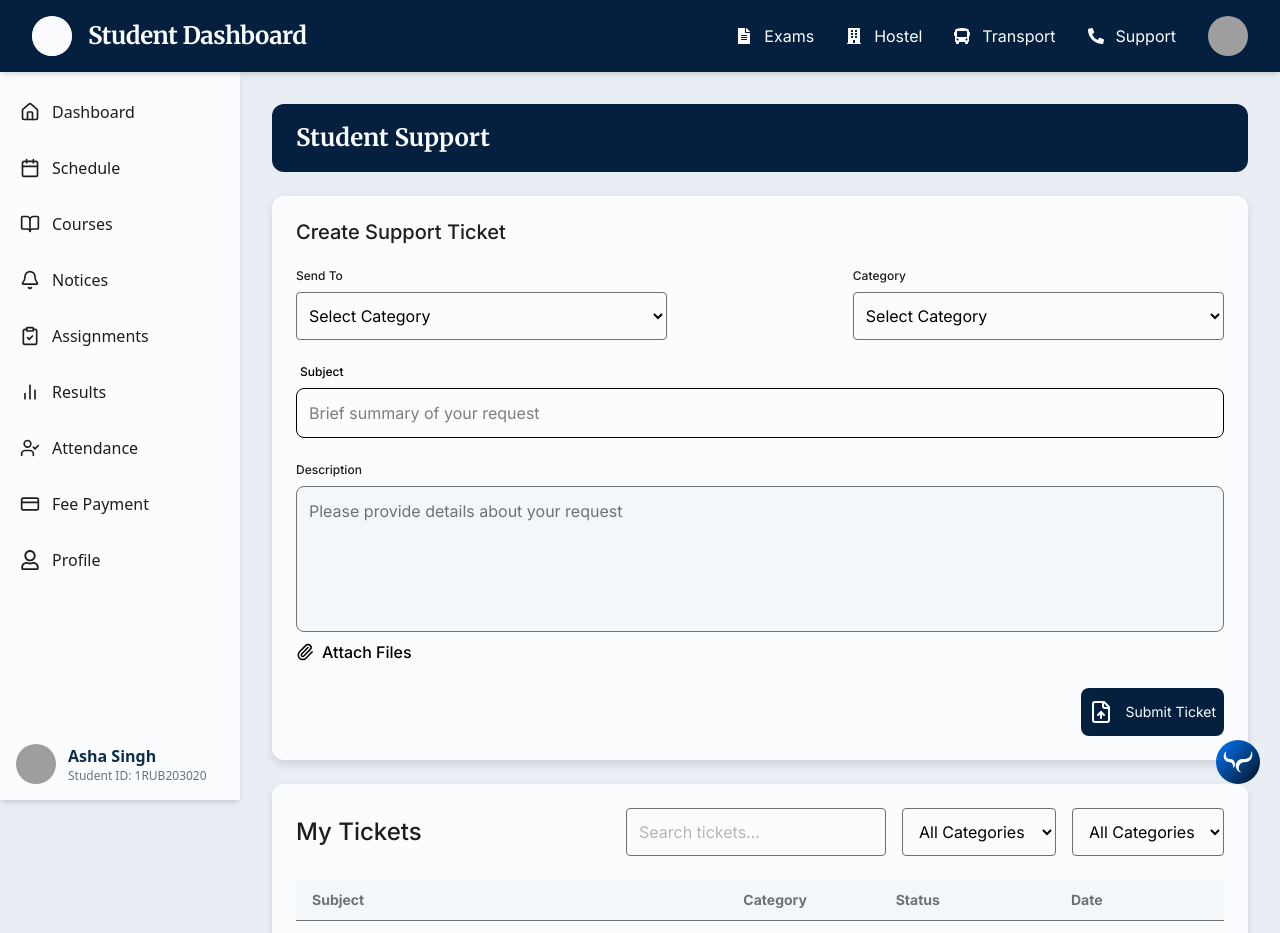
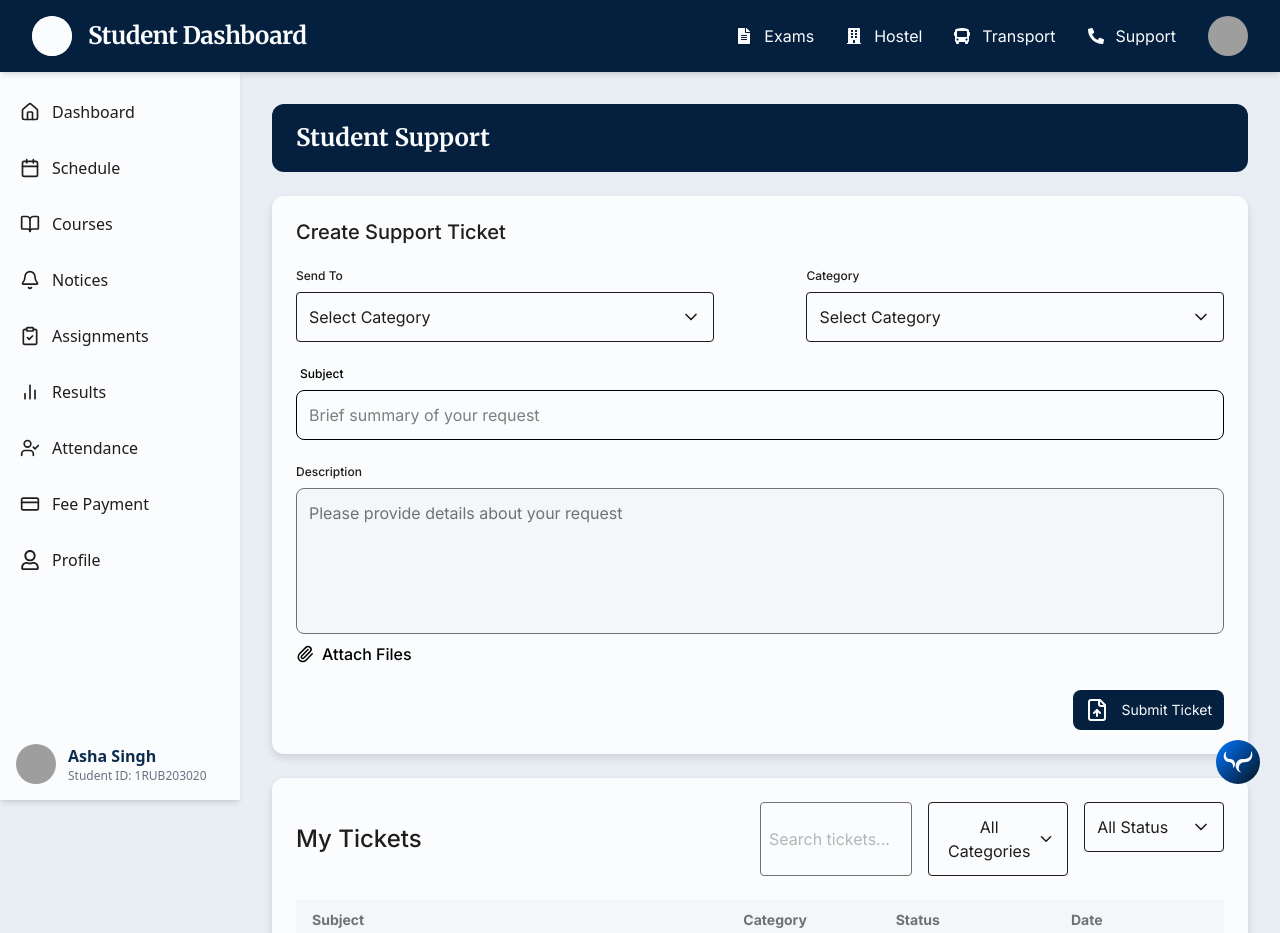
Before and after one commit to Aristiec/SMSfrontend, a React (Vite) app in the folder frontend/: page /student/support in a window 1280 px wide. Shown: the top 933 px of the page. Built offline with nearby package versions, Linux system fonts and the light colour scheme; grey boxes are pictures that could not be loaded; a web font is replaced by a local one.

Commit message:
dropdown added

```diff
--- /dev/null
+++ b/frontend/src/components/utils/Dropdown.jsx
@@ -0,0 +1,50 @@
+import React, { useState, useRef, useEffect } from "react";
+import { ChevronDown } from "lucide-react";
+
+const Dropdown = ({ options, onSelect, placeholder = "Select Option" }) => {
+  const [isOpen, setIsOpen] = useState(false);
+  const [selected, setSelected] = useState(null);
+  const dropdownRef = useRef(null);
+
+  useEffect(()=>{
+    const handleClickOutside = (event) => {
+        if(dropdownRef.current && !dropdownRef.current.contains(event.target)){
+            setIsOpen(false);
+        }
+    }
+    document.addEventListener("mousedown", handleClickOutside);
+    return () => {
+        document.removeEventListener("mousedown", handleClickOutside);
+    }
+  },[])
+
+
+  const handleSelect = (option)=>{
+    setSelected(option);
+    setIsOpen(false);
+    onSelect(option);
+  }
+
+  console.log(options)
+
+  return <div className="relative w-full" ref={dropdownRef}>
+    <button onClick={()=>setIsOpen(!isOpen)} className="w-full  flex justify-between items-center border-1 border-[#1F1D1D] py-3     px-3 rounded-[4px] font-[Inter] font-[400] text-[16px] leading-6 tracking-normal text-[#1F1D1D] cursor-pointer     ">
+    {selected ||<span>{placeholder}</span> }
+    <ChevronDown size={20}/>
+    </button>
+    {isOpen && (
+        <ul className="absolute z-10   bg-white w-full flex flex-col gap-2 rounded-b-[8px] ">
+            {options.map((option,index)=>(
+                <div className="w-full hover:bg-blue-800 hover:text-white rounded-md">
+                <li className=" cursor-pointer  py-2 px-2  rounded-[8px]" key={index} onClick={()=>handleSelect(option)}>
+                    {option}
+                </li>
+
+                </div>
+            ))}
+        </ul>
+    )}
+  </div>;
+};
+
+export default Dropdown;
--- a/frontend/src/pages/student/Support.jsx
+++ b/frontend/src/pages/student/Support.jsx
@@ -1,5 +1,6 @@
 import React, { useState } from "react";
 import { Paperclip, FileUp } from "lucide-react";
+import Dropdown from "../../components/utils/Dropdown";
 
 const tickets = [
   {
@@ -34,12 +35,39 @@ const statusStyles = {
   Resolved: "bg-green-100 text-green-600",
 };
 
+
+
+const dropdown = {
+  sendTo:{
+    placeholder:"Select Category",
+    options:["Admin", "Transport","Faculty"]
+
+  },
+  category:{
+    placeholder:"Select Category",
+    options:["Academic","Administrative", "Technical", "Transport", "Finance", "Others"]
+  },
+  myTicketDropdown1:{
+    placeholder:"All Categories",
+    options:["Academic","Administrative", "Technical", "Transport", "Finance", "Others"]
+  },
+  myTicketDropdown2:{
+    placeholder:"All Status",
+    options:["Open", "In Progress", "Resolved"]
+  }
+}
+
 const Support = () => {
   const [sendTo, setSendTo] = useState("");
   const [category, setCategory] = useState("");
   const [message, setMessage] = useState("");
   const [status,setStatus] = useState("");
   const [ticketCategory, setTicketCategory] = useState("");
+
+
+  const handleSelect = (option) => {
+    console.log(option);
+  };
 
   return (
     <div className="bg-[#E9EEF4] p-4 font-[Inter] min-h-screen space-y-6">
@@ -58,42 +86,17 @@ const Support = () => {
           </p>
 
           <div className="flex justify-between">
-            <div className="flex flex-col gap-2 w-[40%]">
+            <div className="flex flex-col gap-2 w-[45%]">
               <label className="font-[Inter] font-medium text-[12px] leading-4 tracking-[0] text-[#1F1D1D] flex items-center">
                 Send To
               </label>
-              <select
-                value={sendTo}
-                onChange={(e) => setSendTo(e.target.value)}
-                className="rounded-[4px] border-1 px-2 py-3 border-[#717171]"
-              >
-                <option value="" disabled hidden>
-                  Select Category
-                </option>
-                <option value="admin">Admin</option>
-                <option value="faculty">Faculty</option>
-                <option value="transport">Transport</option>
-              </select>
+             <Dropdown options={dropdown.sendTo.options} placeholder={dropdown.category.placeholder} onSelect={handleSelect} />
             </div>
-            <div className="flex flex-col gap-2 w-[40%]">
+            <div className="flex flex-col gap-2 w-[45%]">
               <label className="font-[Inter] font-medium text-[12px] leading-4 tracking-[0] text-[#1F1D1D] flex items-center">
                 Category
               </label>
-              <select
-                value={category}
-                onChange={(e) => setCategory(e.target.value)}
-                className="rounded-[4px] border-1 px-2 py-3 border-[#717171]"
-              >
-                <option value="" disabled hidden>
-                  Select Category
-                </option>
-                <option value="academic">Academic</option>
-                <option value="administrative">Administrative</option>
-                <option value="finance">Finance</option>
-                <option value="technical">Technical</option>
-                <option value="transport">Transport</option>
-                <option value="other">Other</option>
-              </select>
+              <Dropdown options={dropdown.category.options} onSelect={handleSelect} placeholder={dropdown.category.placeholder}/>
             </div>
           </div>
 
@@ -125,8 +128,8 @@ const Support = () => {
             </div>
           </div>
 
-          <div className="flex justify-end ">
-            <button className="bg-[#04203E] flex gap-3 rounded-[8px] px-2 py-3 cursor-pointer">
+          <div className="flex justify-end gap-3 rounded-[8px]">
+            <button className="bg-[#04203E] flex gap-3 rounded-[8px] px-3 py-2 cursor-pointer">
               <FileUp color="#FAFCFD" />
               <p className="text-[#FAFCFD] fony-[Inter] font-[400] text-[14px] leading-6 text-center">
                 Submit Ticket
@@ -139,45 +142,22 @@ const Support = () => {
           style={{ boxShadow: "0px 4px 8px 0px #0000001F" }}
           className="font-[Inter] bg-[#FAFCFD] rounded-[12px] flex flex-col gap-6 p-6 "
         >
-          <div className="flex">
+          <div className="flex justify-between">
             <p className="w-1/2 font-medium text-[24px] leading-6 flex items-center text-[#1F1D1D] ">
               My Tickets
             </p>
-            <div className="flex gap-4">
+            <div className="flex gap-4 w-1/2 ">
               <input
-                className="rounded-[4px] border-1 border-[#717171] py-2 px-3 bg-[#FAFCFD] font-[400] text-[16px] leading-6 text-[#717171]"
+                className="w-full  rounded-[4px] border-1 border-[#717171] py-2 px-2 bg-[#FAFCFD] font-[400] text-[16px] leading-6 text-[#717171]"
                 placeholder="Search tickets..."
               />
-              <div>
-                <select
-                  value={ticketCategory}
-                  onChange={(e) => setTicketCategory(e.target.value)}
-                  className="rounded-[4px] border-1 px-3 py-3 border-[#717171] text-[16px] font-[400] leading-6 flex justify-between items-center "
-                >
-                  <option value="" disabled hidden>
-                    All Categories
-                  </option>
-                  <option value="academic">Academic</option>
-                  <option value="administrative">Administrative</option>
-                  <option value="finance">Finance</option>
-                  <option value="technical">Technical</option>
-                  <option value="transport">Transport</option>
-                  <option value="other">Other</option>
-                </select>
-              </div>
-              <div>
-                <select
-                  value={status}
-                  onChange={(e) => setStatus(e.target.value)}
-                  className="rounded-[4px] border-1 px-3 py-3 border-[#717171] text-[16px] font-[400] leading-6 flex justify-between items-center "
-                >
-                  <option value="" disabled hidden>
-                    All Categories
-                  </option>
-                  <option value="open">Open</option>
-                  <option value="inProgress">In Progress</option>
-                  <option value="resolved">Resolved</option>
-                </select>
+
+                <div className="w-full">
+                  <Dropdown options={dropdown.myTicketDropdown1.options} placeholder={dropdown.myTicketDropdown1.placeholder} onSelect={handleSelect}/>
+
+                </div>
+              <div className="w-full">
+                <Dropdown options={dropdown.myTicketDropdown2.options} placeholder={dropdown.myTicketDropdown2.placeholder} onSelect={handleSelect}/>
               </div>
             </div>
           </div>
--- a/frontend/src/pages/student/Transport.jsx
+++ b/frontend/src/pages/student/Transport.jsx
@@ -254,7 +254,7 @@ const Transport = () => {
                     <div className="flex gap-3 items-center">
                       <div
                         className={`flex items-center justify-center w-8 h-8 rounded-full ${
-                          stop.isCurrentStop ? "bg-[blue]" : "bg-[#FAFCFD]"
+                          stop.isCurrentStop ? "bg-[#04203E]" : "bg-[#FAFCFD]"
                         }`}
                       >
                         <MapPin
@@ -274,6 +274,7 @@ const Transport = () => {
                     </div>
                   </div>
 
+                  <div className="flex justify-between items-start">
                     <div className="flex flex-col gap-2 justify-center">
                       <div className="flex flex-col pl-7 justify-center">
                         <p className="font-[400] text-[12px] leading-4 text-[#717171] tracking-normal">
@@ -289,6 +290,10 @@ const Transport = () => {
                           </p>
                         </div>
                       </div>
+                    </div>
+                   { stop.isCurrentStop && <button className="bg-[#04203E] py-1 px-4 gap-2 flex font-[Inter] rounded-full ">
+                    <p className="text-[12px] leading-4 font-medium tracking-normal text-[#FAFCFD] flex items-center">Your Stop</p>
+                    </button>}
                   </div>
                 </div>
               ))}
```
Lines whose indentation alone changed are shown as unchanged.
